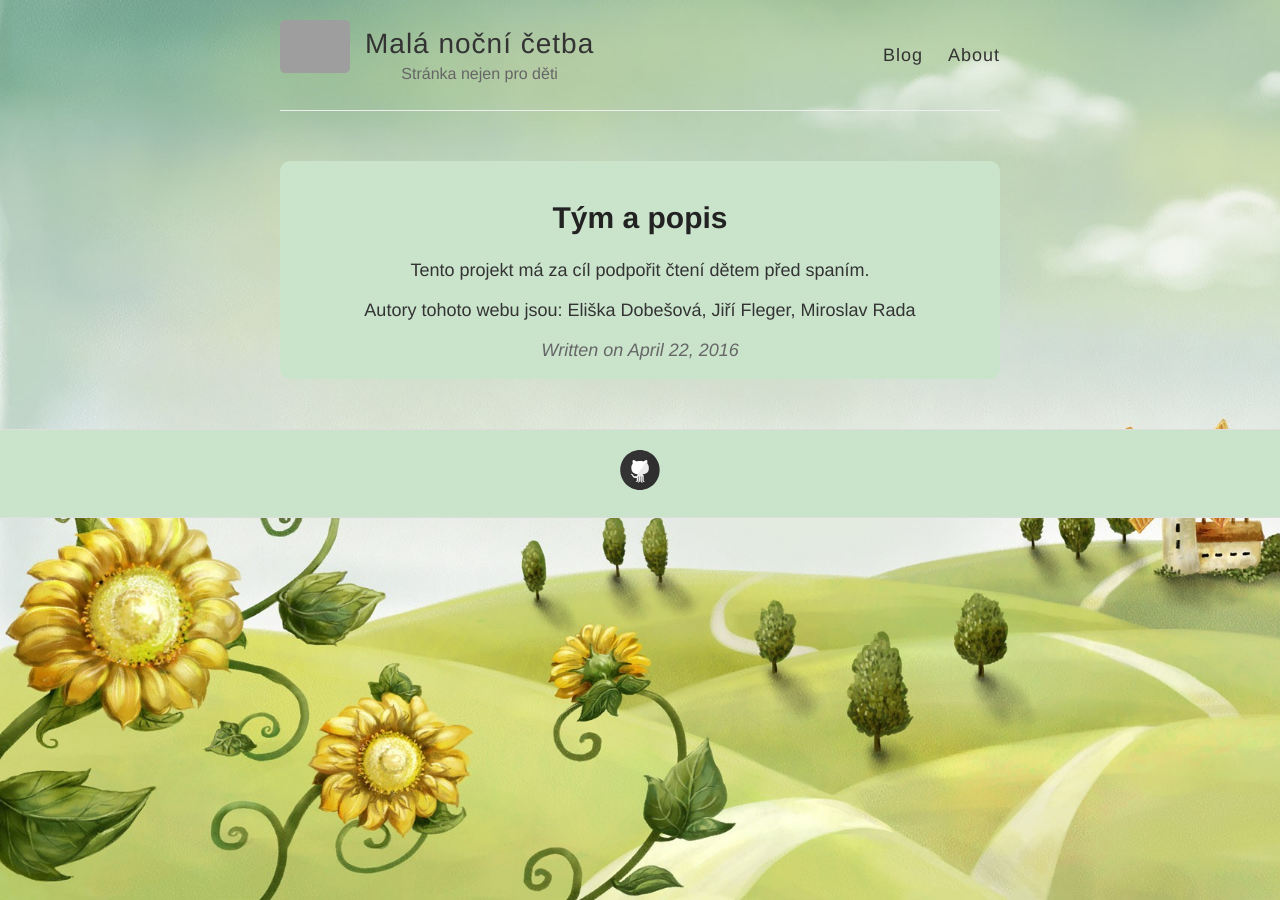
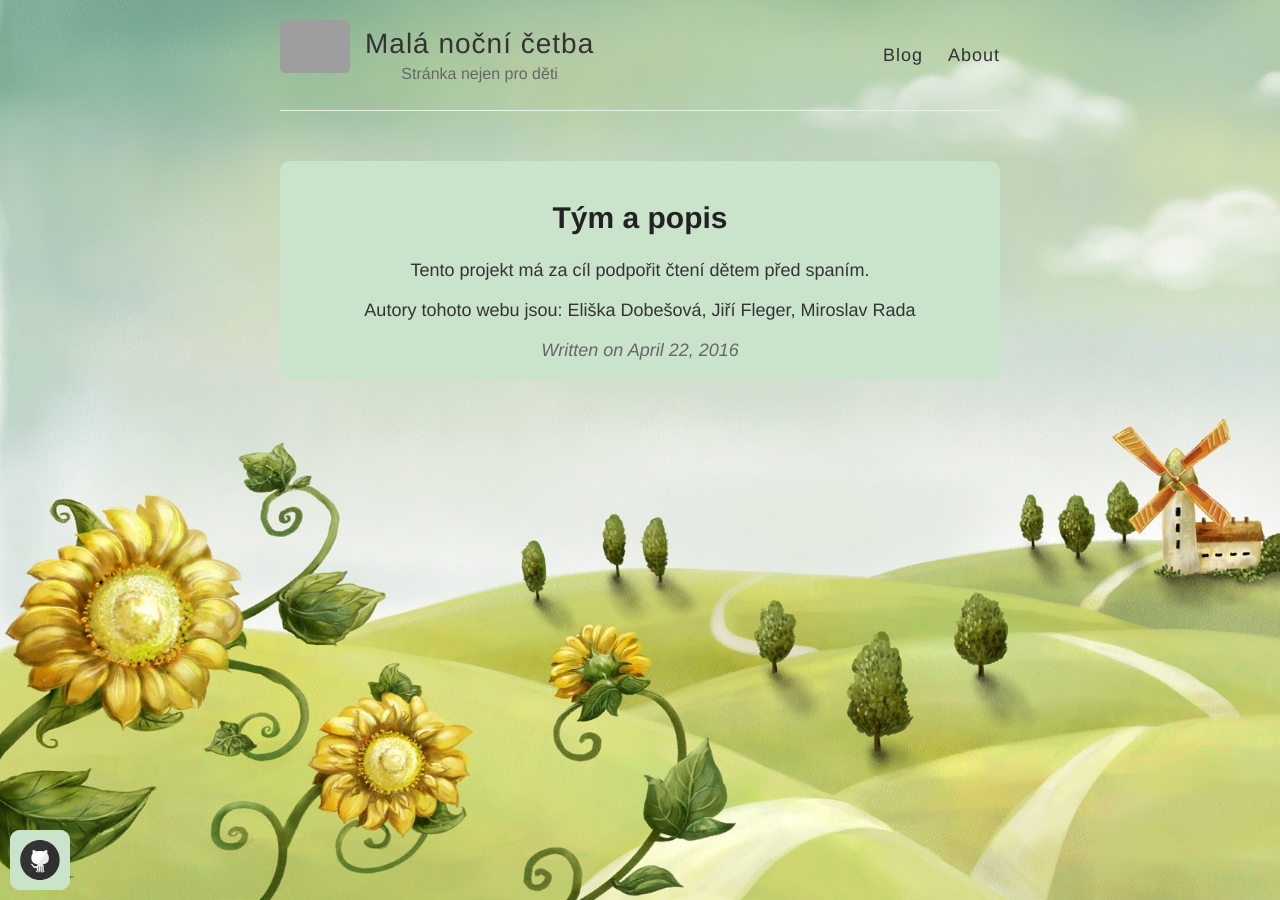
Before and after one commit to 450000/450000.github.io, a Jekyll site: the page built from _posts/2016-04-22-tým.html, in a window 1280 px wide. Built offline with Jekyll 4.4.1, drawn with Linux system fonts in a browser that asks for light colours; grey boxes are pictures that could not be loaded.

Commit message:
Update post.html

```diff
--- a/_layouts/post.html
+++ b/_layouts/post.html
@@ -17,8 +17,29 @@ article {
   border-radius: 10px;
   background-color: rgb(202, 228, 204);
 }
+footer {
+  background-color: rgb(202, 228, 204);
+  position: fixed;
+  bottom: 0;
+  left: 0;
+  width: 60px;
+  height: 60px;
+  margin-left: 10px;
+  margin-bottom: 10px;
+  border-radius: 10px;
+  padding: 10px;
+}
 div.wrapper-footer {
   background-color: rgb(202, 228, 204);
+  position: fixed;
+  bottom: 0;
+  left: 0;
+  width: 60px;
+  height: 60px;
+  margin-left: 10px;
+  margin-bottom: 10px;
+  border-radius: 10px;
+  padding: 10px;
 }
     </style>
   </head>
```
